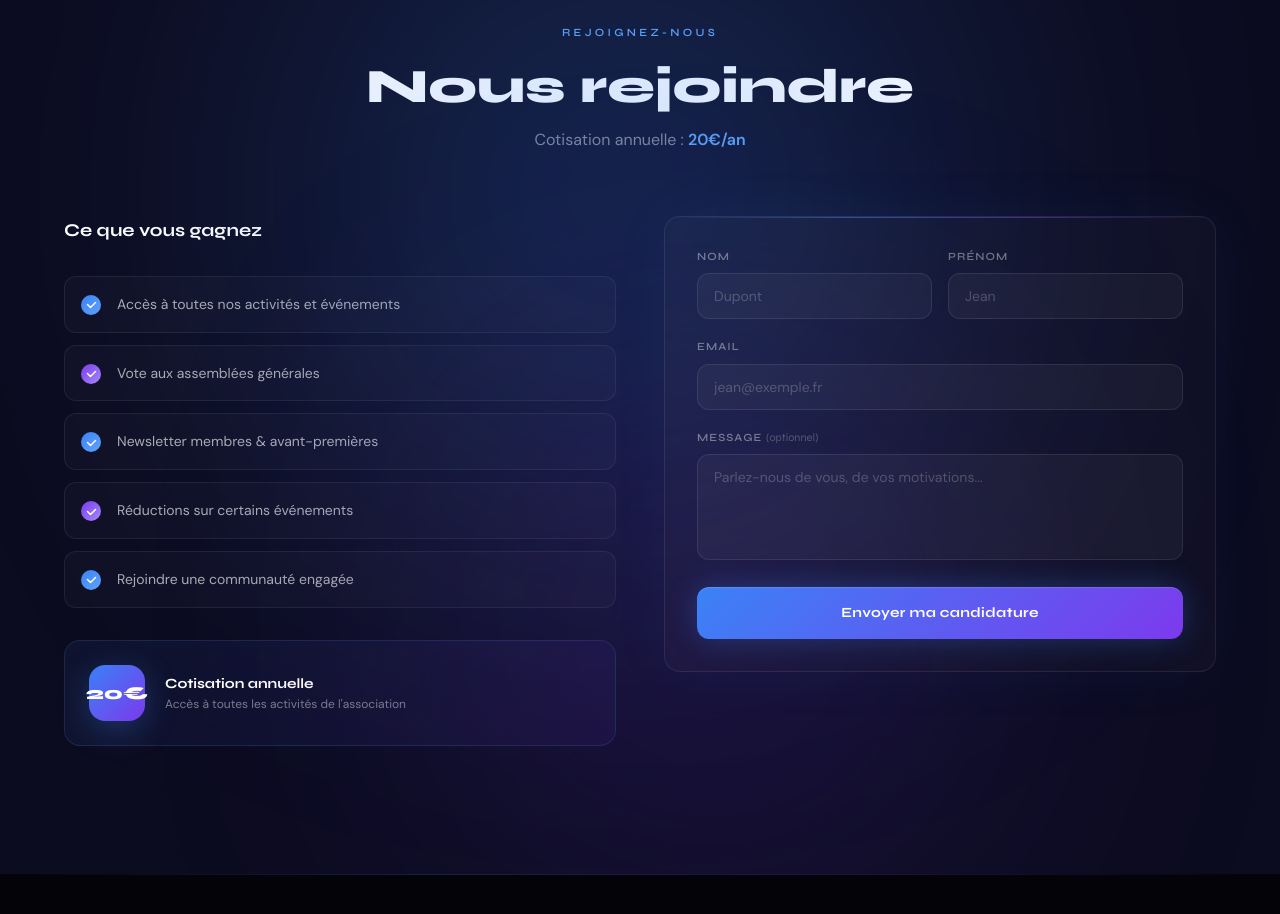
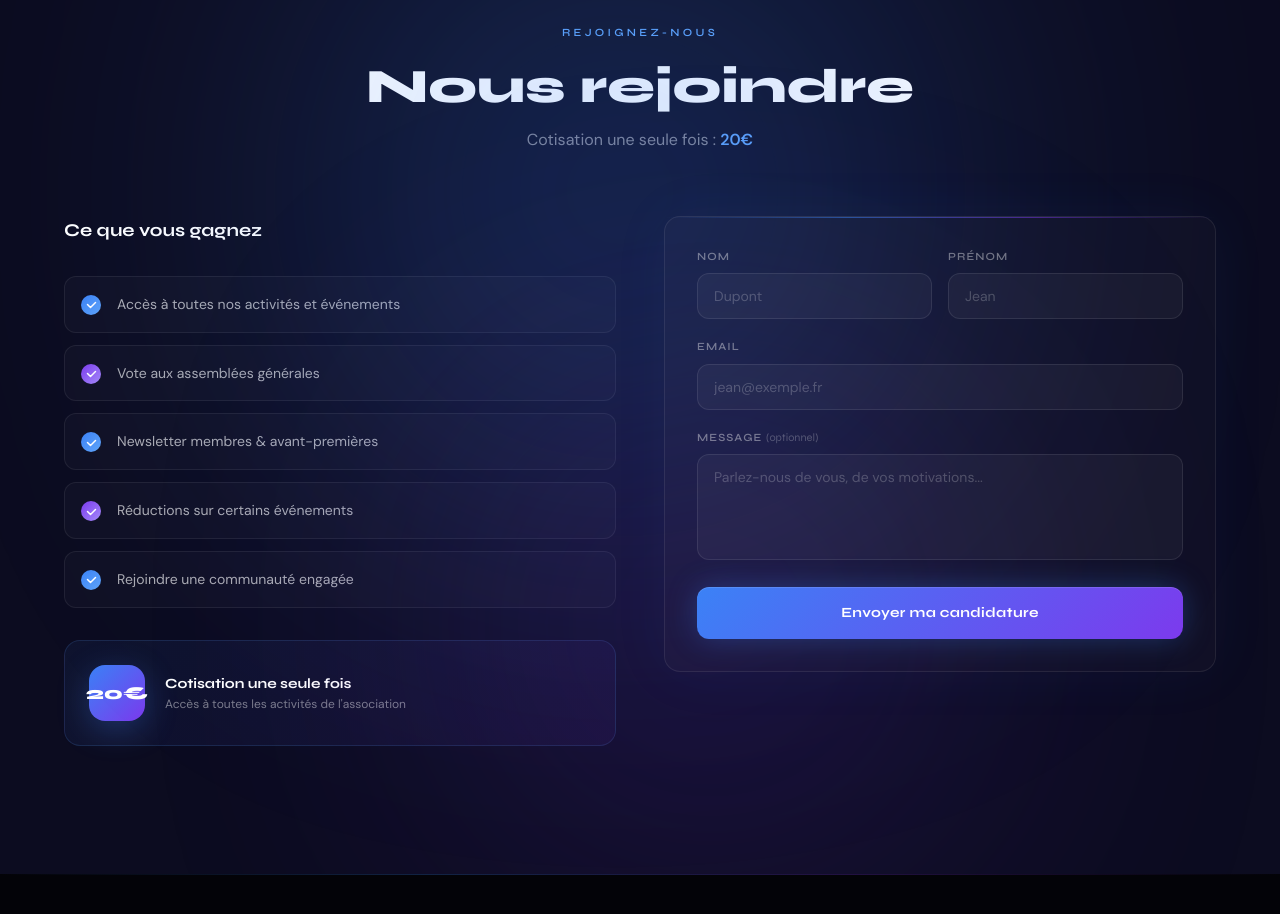
Before and after one commit to Corentincode07/table-des-loups, a Next.js app: page / in a window 1280 px wide. Shown: the part 4420-5334 px from the top of the page. Built offline with nearby package versions, Linux system fonts and the light colour scheme.

Commit message:
cotisation 20€ unique

```diff
--- a/components/Join.tsx
+++ b/components/Join.tsx
@@ -117,8 +117,8 @@ export default function Join() {
             Nous rejoindre
           </h2>
           <p className="text-white/50 text-base max-w-md mx-auto">
-            Cotisation annuelle :{" "}
-            <span className="text-[#60A5FA] font-bold">{siteConfig.cotisation}</span>
+            Cotisation une seule fois :{" "}
+            <span className="text-[#60A5FA] font-bold">20€</span>
           </p>
         </motion.div>
 
@@ -193,7 +193,7 @@ export default function Join() {
               </div>
               <div>
                 <p className="text-white font-bold font-[family-name:var(--font-syne)] text-sm">
-                  Cotisation annuelle
+                  Cotisation une seule fois
                 </p>
                 <p className="text-white/45 text-xs mt-0.5">
                   Accès à toutes les activités de l'association
```
